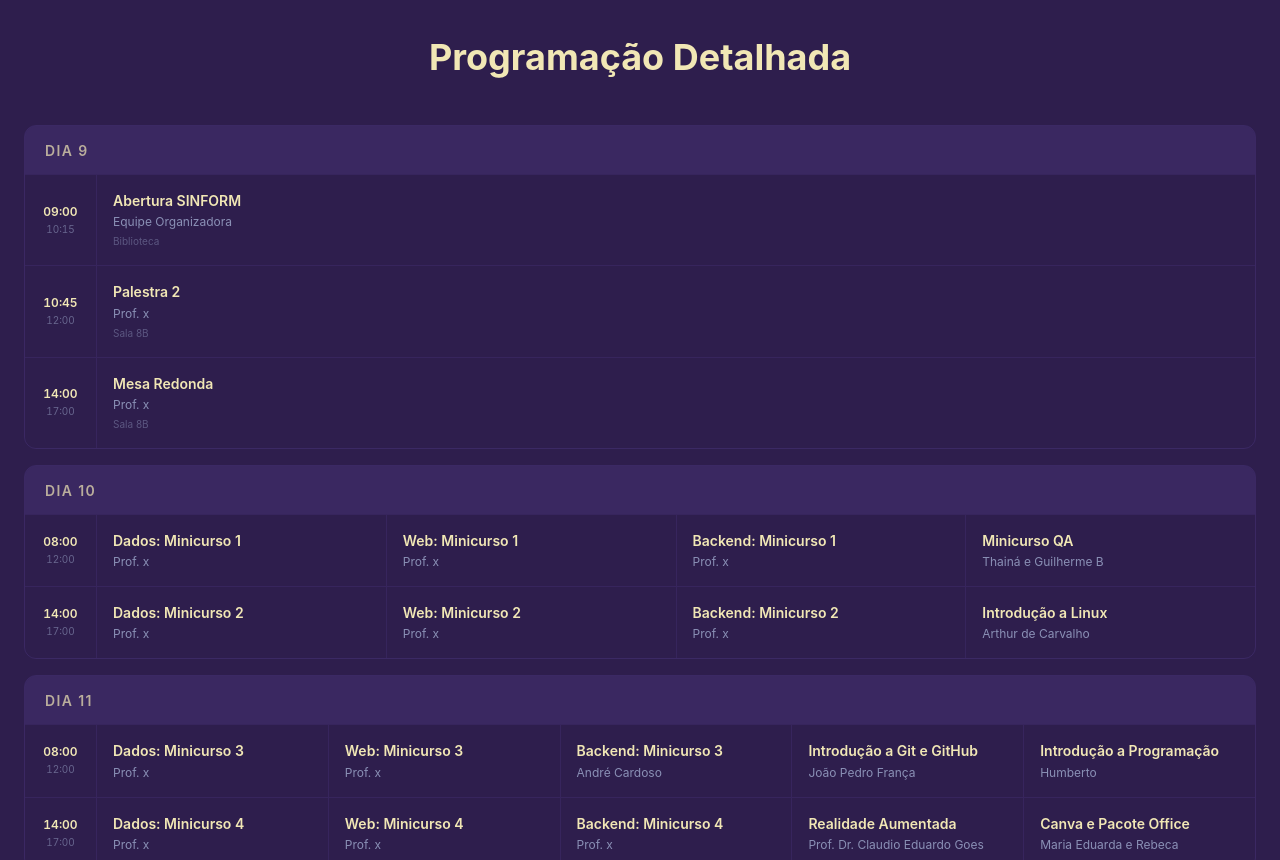
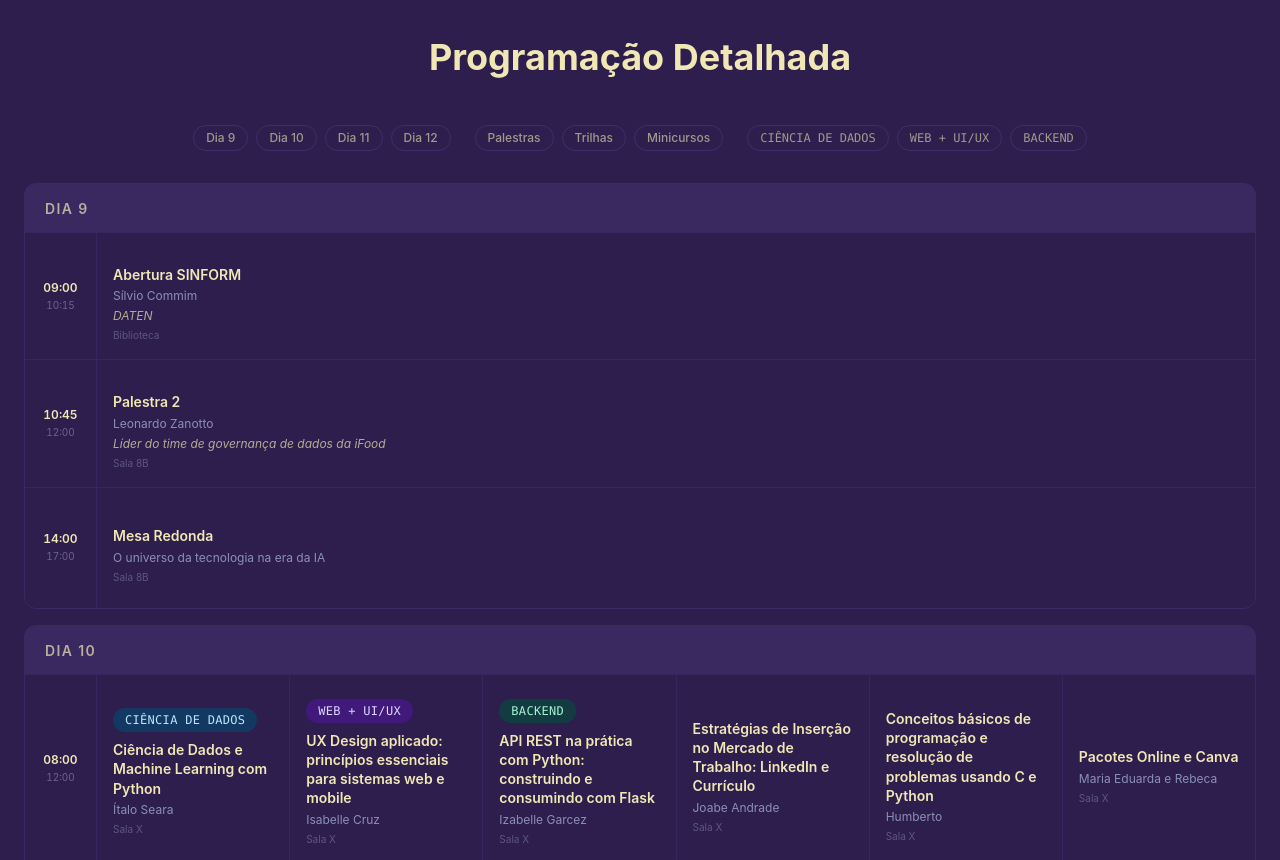
Before and after one commit to artsarchive/sinform-site, a React (Vite) app: page / in a window 1280 px wide. Shown: the part 1940-2800 px from the top of the page. Built offline with nearby package versions, Linux system fonts and the light colour scheme.

Commit message:
feat: add filtro para o cronograma e complementacao

```diff
--- a/src/app/components/Schedule.tsx
+++ b/src/app/components/Schedule.tsx
@@ -1,18 +1,40 @@
-interface Event {
+import { useState } from "react";
+
+type Trilha = 'CIÊNCIA DE DADOS' | 'WEB + UI/UX' | 'BACKEND';
+
+interface EventoBase {
   title: string;
-  speaker: string;
   room: string;
 }
 
-interface TimeSlot {
+interface MinicursoSimples extends EventoBase {
+  tipo: 'minicurso-simples';
+  speaker: string;
+}
+
+interface MinicursoTrilha extends EventoBase {
+  tipo: 'minicurso-trilha';
+  trilha: Trilha;
+  speaker: string;
+}
+
+interface Palestra extends EventoBase {
+  tipo: 'palestra';
+  speaker: string;
+  speakerDescription: string;
+}
+
+type EventoCronograma = MinicursoSimples | MinicursoTrilha | Palestra;
+
+interface TimeSlotEvent {
   startTime: string;
   endTime: string;
-  events: Event[];
+  events: EventoCronograma[];
 }
 
 interface DaySchedule {
   day: string;
-  timeSlots: TimeSlot[];
+  timeSlots: TimeSlotEvent[];
 }
 
 interface ScheduleProps {
@@ -28,21 +50,21 @@ export function Schedule({ isDarkMode }: ScheduleProps) {
           startTime: '09:00',
           endTime: '10:15',
           events: [
-            { title: 'Abertura SINFORM', speaker: 'Equipe Organizadora', room: 'Biblioteca' },
+            { tipo: 'palestra', title: 'Abertura SINFORM', speaker: 'Sílvio Commim', speakerDescription: 'DATEN', room: 'Biblioteca' },
           ],
         },
         {
           startTime: '10:45',
           endTime: '12:00',
           events: [
-            { title: 'Palestra 2', speaker: 'Prof. x', room: 'Sala 8B' },
+            { tipo: 'palestra', title: 'Palestra 2', speaker: 'Leonardo Zanotto', speakerDescription: 'Líder do time de governança de dados da iFood', room: 'Sala 8B' },
           ],
         },
         {
           startTime: '14:00',
           endTime: '17:00',
           events: [
-            { title: 'Mesa Redonda', speaker: 'Prof. x', room: 'Sala 8B' },
+            { tipo: 'minicurso-simples', title: 'Mesa Redonda', speaker: 'O universo da tecnologia na era da IA', room: 'Sala 8B' },
           ],
         },
       ],
@@ -54,20 +76,22 @@ export function Schedule({ isDarkMode }: ScheduleProps) {
           startTime: '08:00',
           endTime: '12:00',
           events: [
-            { title: 'Dados: Minicurso 1', speaker: 'Prof. x', room: 'Sala y' },
-            { title: 'Web: Minicurso 1', speaker: 'Prof. x', room: 'Sala y' },
-            { title: 'Backend: Minicurso 1', speaker: 'Prof. x', room: 'Sala y' },
-            { title: 'Minicurso QA', speaker: 'Thainá e Guilherme B', room: 'Sala y' },
+            { tipo: 'minicurso-trilha', trilha: "CIÊNCIA DE DADOS", title: 'Ciência de Dados e Machine Learning com Python', speaker: 'Ítalo Seara', room: 'Sala X' },
+            { tipo: 'minicurso-trilha', trilha: "WEB + UI/UX", title: 'UX Design aplicado: princípios essenciais para sistemas web e mobile', speaker: 'Isabelle Cruz', room: 'Sala X' },
+            { tipo: 'minicurso-trilha', trilha: "BACKEND", title: 'API REST na prática com Python: construindo e consumindo com Flask', speaker: 'Izabelle Garcez', room: 'Sala X' },
+            { tipo: 'minicurso-simples', title: 'Estratégias de Inserção no Mercado de Trabalho: LinkedIn e Currículo', speaker: 'Joabe Andrade', room: 'Sala X' },
+            { tipo: 'minicurso-simples', title: 'Conceitos básicos de programação e resolução de problemas usando C e Python', speaker: 'Humberto', room: 'Sala X' },
+            { tipo: 'minicurso-simples', title: 'Pacotes Online e Canva', speaker: 'Maria Eduarda e Rebeca', room: 'Sala X' },
           ],
         },
         {
           startTime: '14:00',
           endTime: '17:00',
           events: [
-            { title: 'Dados: Minicurso 2', speaker: 'Prof. x', room: 'Sala y' },
-            { title: 'Web: Minicurso 2', speaker: 'Prof. x', room: 'Sala y' },
-            { title: 'Backend: Minicurso 2', speaker: 'Prof. x', room: 'Sala y' },
-            { title: 'Introdução a Linux', speaker: 'Arthur de Carvalho', room: 'Sala y' },
+            { tipo: 'minicurso-trilha', trilha: "CIÊNCIA DE DADOS", title: 'Introdução a Ciência de Dados com Python', speaker: 'Solana Marina', room: 'Sala X' },
+            { tipo: 'minicurso-trilha', trilha: "WEB + UI/UX", title: 'Segurança Web: Fundamentos, Vulnerabilidades e Exploração', speaker: 'Henrique Souza', room: 'Sala X' },
+            { tipo: 'minicurso-trilha', trilha: "BACKEND", title: '?', speaker: '?', room: 'Sala X' },
+            { tipo: 'minicurso-simples', title: 'Introdução a Git e GitHub', speaker: 'João Pedro França', room: 'Sala X' },
           ],
         },
       ],
@@ -79,22 +103,22 @@ export function Schedule({ isDarkMode }: ScheduleProps) {
           startTime: '08:00',
           endTime: '12:00',
           events: [
-            { title: 'Dados: Minicurso 3', speaker: 'Prof. x', room: 'Sala y' },
-            { title: 'Web: Minicurso 3', speaker: 'Prof. x', room: 'Sala y' },
-            { title: 'Backend: Minicurso 3', speaker: 'André Cardoso', room: 'Sala y' },
-            { title: 'Introdução a Git e GitHub', speaker: 'João Pedro França', room: 'Sala y' },
-            { title: 'Introdução a Programação', speaker: 'Humberto', room: 'Sala y' },
+            { tipo: 'minicurso-trilha', trilha: "CIÊNCIA DE DADOS", title: 'Do dado bruto ao insight: Python + Power BI na prática', speaker: 'Brenda Castro', room: 'Sala X' },
+            { tipo: 'minicurso-trilha', trilha: "WEB + UI/UX", title: 'Frontend do zero: criando sua primeira página web na prática', speaker: 'Davi Roriz', room: 'Sala X' },
+            { tipo: 'minicurso-trilha', trilha: "BACKEND", title: 'Laravel na prática: criando e testando sua primeira API', speaker: 'André Cardoso', room: 'Sala X' },
+            { tipo: 'minicurso-simples', title: 'Primeiros passos no teste de softwares', speaker: 'Thainá e Guilherme B.', room: 'Sala X' },
+            { tipo: 'minicurso-simples', title: 'Introdução ao Tráfego Pago com Meta ADS: Como anunciar no Facebook e Instagram', speaker: 'Ryan', room: 'Sala X' },
           ],
         },
         {
           startTime: '14:00',
           endTime: '17:00',
           events: [
-            { title: 'Dados: Minicurso 4', speaker: 'Prof. x', room: 'Sala y' },
-            { title: 'Web: Minicurso 4', speaker: 'Prof. x', room: 'Sala y' },
-            { title: 'Backend: Minicurso 4', speaker: 'Prof. x', room: 'Sala y' },
-            { title: 'Realidade Aumentada', speaker: 'Prof. Dr. Claudio Eduardo Goes', room: 'Sala y' },
-            { title: 'Canva e Pacote Office', speaker: 'Maria Eduarda e Rebeca', room: 'Sala y' },
+            { tipo: 'minicurso-trilha', trilha: "CIÊNCIA DE DADOS", title: 'Do Pixel ao Prompt: Imersão em IA e Prática em Visão Computacional', speaker: 'Henrique Daniel', room: 'Sala X' },
+            { tipo: 'minicurso-trilha', trilha: "WEB + UI/UX", title: 'FullStack com React, Node.js e TypeScript', speaker: 'Renardo Alves', room: 'Sala X' },
+            { tipo: 'minicurso-trilha', trilha: "BACKEND", title: 'Introdução à Programação Backend: Construindo APIs REST em .NET (Minimal API)', speaker: 'Vitor Pires', room: 'Sala X' },
+            { tipo: 'minicurso-simples', title: 'Deep Learning para Detecção de Objetos em Vídeos utilizando YOLO', speaker: 'Claudio Goes', room: 'Sala X' },
+            { tipo: 'minicurso-simples', title: 'Edição e Restauração de Fotos com Photopea: da Introdução ao Uso Autônomo', speaker: 'Erick Silva', room: 'Sala X' },
           ],
         },
       ],
@@ -106,15 +130,21 @@ export function Schedule({ isDarkMode }: ScheduleProps) {
           startTime: '08:00',
           endTime: '12:00',
           events: [
-            { title: 'Estratégias de Inserção no Mercado de Trabalho: LinkedIn e Currículo', speaker: 'Joabe Andrade', room: 'Sala y' },
-            { title: 'Aquecimento para CPU', speaker: 'Prof. x', room: 'Sala y' },
+            { tipo: 'minicurso-simples', title: 'Dominando o Terminal Linux: do Zero à Automação', speaker: 'Arthur de Carvalho', room: 'Sala X' },
+          ],
+        },
+        {
+          startTime: '09:00',
+          endTime: '11:00',
+          events: [
+            { tipo: 'minicurso-simples', title: 'Aquecimento para CPU', speaker: 'Hamilton', room: 'Sala X' },
           ],
         },
         {
           startTime: '14:00',
-          endTime: '17:00',
+          endTime: '18:00',
           events: [
-            { title: 'Aquecimento para CPU', speaker: 'Hamilton', room: 'Sala y' },
+            { tipo: 'minicurso-simples', title: 'Início da CPU', speaker: 'Hamilton', room: 'Sala X' },
           ],
         },
       ],
@@ -123,6 +153,30 @@ export function Schedule({ isDarkMode }: ScheduleProps) {
 
   const dk = isDarkMode;
 
+  const trilhaCores: Record<Trilha, string> = {
+    'CIÊNCIA DE DADOS': dk ? 'bg-sky-900/60 text-sky-200' : 'bg-sky-100 text-sky-700',
+    'WEB + UI/UX': dk ? 'bg-violet-900/60 text-violet-200' : 'bg-violet-100 text-violet-700',
+    'BACKEND': dk ? 'bg-emerald-900/60 text-emerald-200' : 'bg-emerald-100 text-emerald-700',
+  };
+
+  const [filtroDia, setFiltroDia] = useState<string | null>(null);
+  const [filtroTipo, setFiltroTipo] = useState<string | null>(null);
+  const [filtroTrilha, setFiltroTrilha] = useState<Trilha | null>(null);
+
+  const dadosFiltrados = scheduleData
+    .filter(day => !filtroDia || day.day === filtroDia)
+    .map(day => ({
+      ...day,
+      timeSlots: day.timeSlots.map(slot => ({
+        ...slot,
+        events: slot.events.filter(event => {
+          if (filtroTipo && event.tipo !== filtroTipo) return false;
+          if (filtroTrilha && (event.tipo !== 'minicurso-trilha' || event.trilha !== filtroTrilha)) return false;
+          return true;
+        }),
+      })),
+    }));
+
   return (
     <section id="programacao" className="py-20 px-4 sm:px-6">
       <div className="container mx-auto max-w-7xl">
@@ -130,8 +184,64 @@ export function Schedule({ isDarkMode }: ScheduleProps) {
           Programação Detalhada
         </h2>
 
+        {/* filtros */}
+        <div className="flex flex-wrap gap-6 justify-center mb-8">
+
+          {/* por dia */}
+          <div className="flex gap-2 flex-wrap justify-center">
+            {['Dia 9', 'Dia 10', 'Dia 11', 'Dia 12'].map(dia => (
+              <button
+                key={dia}
+                onClick={() => setFiltroDia(filtroDia === dia ? null : dia)}
+                className={`text-xs px-3 py-1 rounded-full border transition-colors ${
+                  filtroDia === dia
+                    ? dk ? 'bg-[#F1E7B5] text-[#2E1E4D]' : 'bg-[#2E1E4D] text-white'
+                    : dk ? 'border-[#5B439A]/40 text-[#F1E7B5]/60 hover:border-[#F1E7B5]/40' : 'border-[#A1ADCF] text-[#5B439A] hover:border-[#2E1E4D]'
+                }`}
+              >
+                {dia}
+              </button>
+            ))}
+          </div>
+
+          {/* por tipo */}
+          <div className="flex gap-2 flex-wrap justify-center">
+            {(['palestra', 'minicurso-trilha', 'minicurso-simples'] as const).map(tipo => (
+              <button
+                key={tipo}
+                onClick={() => setFiltroTipo(filtroTipo === tipo ? null : tipo)}
+                className={`text-xs px-3 py-1 rounded-full border transition-colors ${
+                  filtroTipo === tipo
+                    ? dk ? 'bg-[#F1E7B5] text-[#2E1E4D]' : 'bg-[#2E1E4D] text-white'
+                    : dk ? 'border-[#5B439A]/40 text-[#F1E7B5]/60 hover:border-[#F1E7B5]/40' : 'border-[#A1ADCF] text-[#5B439A] hover:border-[#2E1E4D]'
+                }`}
+              >
+                {tipo === 'palestra' ? 'Palestras' : tipo === 'minicurso-trilha' ? 'Trilhas' : 'Minicursos'}
+              </button>
+            ))}
+          </div>
+
+          {/* por trilha */}
+          <div className="flex gap-2 flex-wrap justify-center">
+            {(['CIÊNCIA DE DADOS', 'WEB + UI/UX', 'BACKEND'] as Trilha[]).map(trilha => (
+              <button
+                key={trilha}
+                onClick={() => setFiltroTrilha(filtroTrilha === trilha ? null : trilha)}
+                className={`text-xs font-mono px-3 py-1 rounded-full border transition-colors ${
+                  filtroTrilha === trilha
+                    ? trilhaCores[trilha]
+                    : dk ? 'border-[#5B439A]/40 text-[#F1E7B5]/60 hover:border-[#F1E7B5]/40' : 'border-[#A1ADCF] text-[#5B439A] hover:border-[#2E1E4D]'
+                }`}
+              >
+                {trilha}
+              </button>
+            ))}
+          </div>
+
+        </div>
+
         <div className="flex flex-col gap-4">
-          {scheduleData.map((day, dayIndex) => (
+          {dadosFiltrados.map((day, dayIndex) => (
             <div
               key={dayIndex}
               className={`rounded-xl overflow-hidden border ${dk ? 'border-[#5B439A]/30' : 'border-[#A1ADCF]/60'}`}
@@ -144,7 +254,18 @@ export function Schedule({ isDarkMode }: ScheduleProps) {
               </div>
 
               {/* faixas de horario */}
-              {day.timeSlots.map((slot, slotIndex) => (
+              {day.timeSlots.every(slot => slot.events.length === 0) ? (
+                <div className={`flex items-center justify-center px-4 py-8 border-t ${
+                  dk ? 'border-[#5B439A]/20' : 'border-[#A1ADCF]/40'
+                }`}>
+                  <span className={`text-xs italic ${dk ? 'text-[#A1ADCF]/40' : 'text-[#5B439A]/40'}`}>
+                    Hmm... nada por aqui
+                  </span>
+                </div>
+              ) : (
+                day.timeSlots
+                  .filter(slot => slot.events.length > 0)
+                  .map((slot, slotIndex) => (
                     <div
                       key={slotIndex}
                       className={`flex items-stretch border-t ${dk ? 'border-[#5B439A]/20' : 'border-[#A1ADCF]/40'}`}
@@ -168,16 +289,31 @@ export function Schedule({ isDarkMode }: ScheduleProps) {
                         {slot.events.map((event, idx) => (
                           <div
                             key={idx}
-                        className={`flex flex-col justify-center px-4 py-4 flex-1 min-w-[160px] border-r last:border-r-0 ${
+                            className={`flex flex-col justify-center px-4 py-4 flex-1 min-w-[180px] min-h-[120px] border-r last:border-r-0 ${
                               dk ? 'border-[#5B439A]/20' : 'border-[#A1ADCF]/40'
                             }`}
                           >
+                            <div className="flex flex-col justify-center py-2">
+                              {event.tipo === 'minicurso-trilha' && (
+                                <span className={`text-xs font-mono tracking-wide px-3 py-1 rounded-full w-fit ${trilhaCores[event.trilha]}`}>
+                                  {event.trilha}
+                                </span>
+                              )}
+                            </div>
+
                             <p className={`text-sm font-semibold leading-snug ${dk ? 'text-[#F1E7B5]' : 'text-[#2E1E4D]'}`}>
                               {event.title}
                             </p>
                             <p className={`text-xs mt-1 ${dk ? 'text-[#A1ADCF]/80' : 'text-[#5B439A]/80'}`}>
                               {event.speaker}
                             </p>
+
+                            {event.tipo === 'palestra' && (
+                              <p className={`text-xs mt-1 italic ${dk ? 'text-[#F1E7B5]/70' : 'text-[#5B439A]/75'}`}>
+                                {event.speakerDescription}
+                              </p>
+                            )}
+
                             {event.room !== 'Sala y' && (
                               <p className={`text-[10px] mt-1 ${dk ? 'text-[#A1ADCF]/40' : 'text-[#5B439A]/40'}`}>
                                 {event.room}
@@ -187,7 +323,8 @@ export function Schedule({ isDarkMode }: ScheduleProps) {
                         ))}
                       </div>
                     </div>
-              ))}
+                  ))
+              )}
             </div>
           ))}
         </div>
```
Lines whose indentation alone changed are shown as unchanged.
